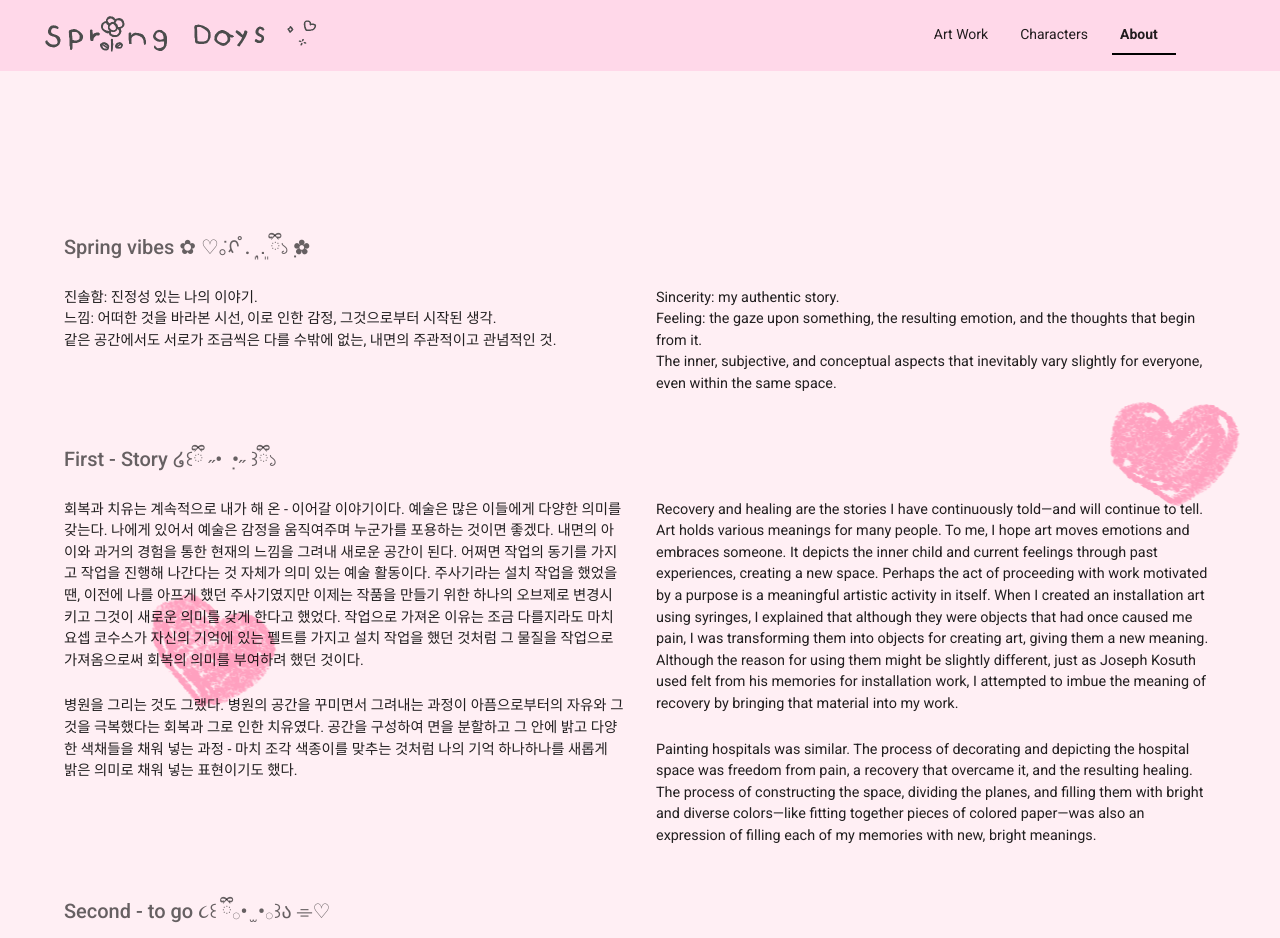
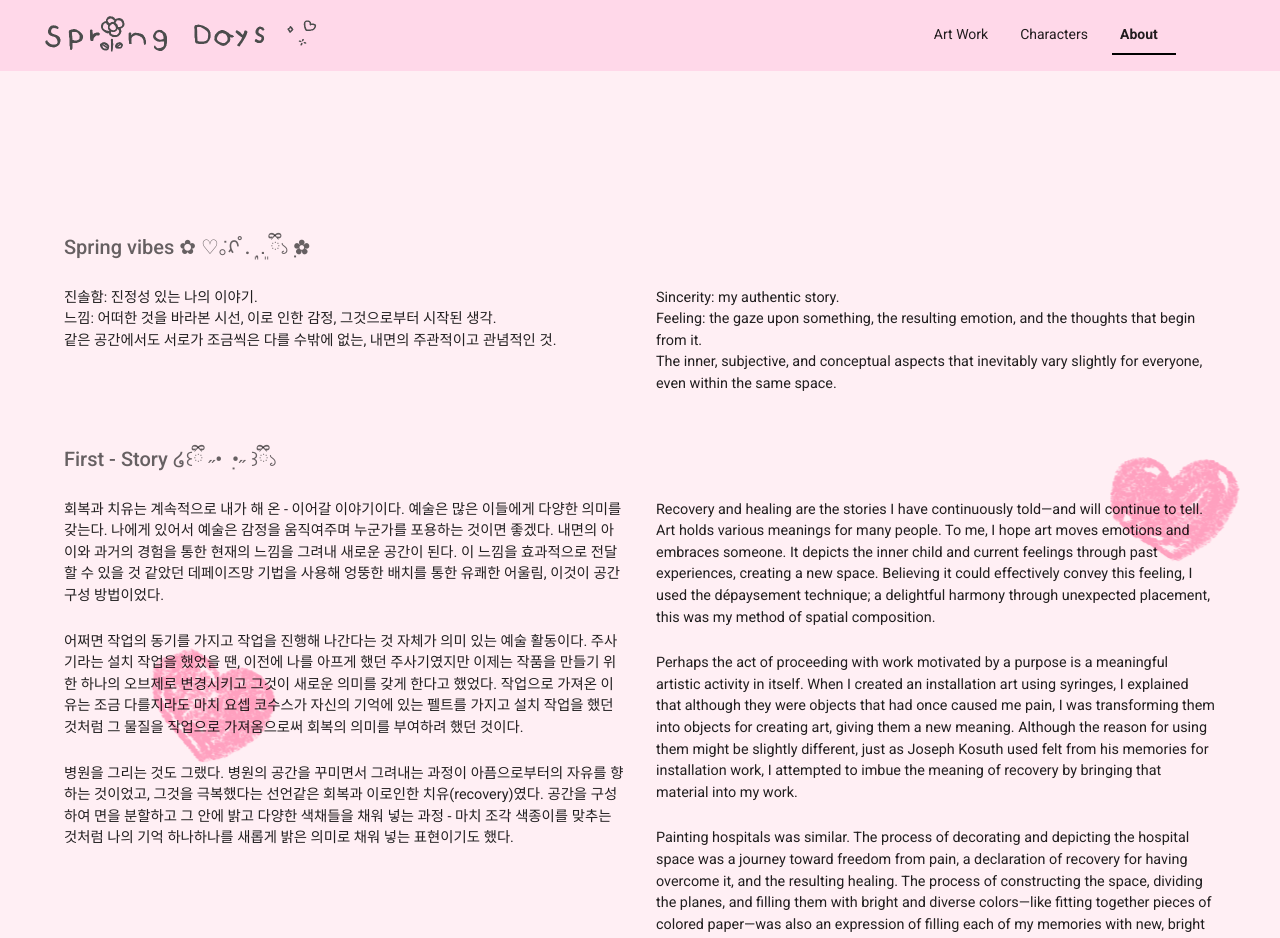
Before and after one commit to jaylee1021/springk_portfolio, a Next.js app: page /about in a window 1280 px wide. Shown: the top 938 px of the page. Built offline with nearby package versions, Linux system fonts and the light colour scheme; some icons are missing.

Commit message:
Updated about me with more info

```diff
--- a/src/components/About/AboutMe.tsx
+++ b/src/components/About/AboutMe.tsx
@@ -59,18 +59,24 @@ export default function AboutMe() {
                     <Grid container spacing={4}>
                         <Grid size={{ xs: 12, md: 6 }}>
                             <KrEnTypography variant="body1" sx={{ mb: 3 }}>
-                                회복과 치유는 계속적으로 내가 해 온 - 이어갈 이야기이다. 예술은 많은 이들에게 다양한 의미를 갖는다. 나에게 있어서 예술은 감정을 움직여주며 누군가를 포용하는 것이면 좋겠다. 내면의 아이와 과거의 경험을 통한 현재의 느낌을 그려내 새로운 공간이 된다. 어쩌면 작업의 동기를 가지고 작업을 진행해 나간다는 것 자체가 의미 있는 예술 활동이다. 주사기라는 설치 작업을 했었을 땐, 이전에 나를 아프게 했던 주사기였지만 이제는 작품을 만들기 위한 하나의 오브제로 변경시키고 그것이 새로운 의미를 갖게 한다고 했었다. 작업으로 가져온 이유는 조금 다를지라도 마치 요셉 코수스가 자신의 기억에 있는 펠트를 가지고 설치 작업을 했던 것처럼 그 물질을 작업으로 가져옴으로써 회복의 의미를 부여하려 했던 것이다.
+                                회복과 치유는 계속적으로 내가 해 온 - 이어갈 이야기이다. 예술은 많은 이들에게 다양한 의미를 갖는다. 나에게 있어서 예술은 감정을 움직여주며 누군가를 포용하는 것이면 좋겠다. 내면의 아이와 과거의 경험을 통한 현재의 느낌을 그려내 새로운 공간이 된다. 이 느낌을 효과적으로 전달 할 수 있을 것 같았던 데페이즈망 기법을 사용해 엉뚱한 배치를 통한 유쾌한 어울림, 이것이 공간구성 방법이었다.
+                            </KrEnTypography>
+                            <KrEnTypography variant="body1" sx={{ mb: 3 }}>
+                                어쩌면 작업의 동기를 가지고 작업을 진행해 나간다는 것 자체가 의미 있는 예술 활동이다. 주사기라는 설치 작업을 했었을 땐, 이전에 나를 아프게 했던 주사기였지만 이제는 작품을 만들기 위한 하나의 오브제로 변경시키고 그것이 새로운 의미를 갖게 한다고 했었다. 작업으로 가져온 이유는 조금 다를지라도 마치 요셉 코수스가 자신의 기억에 있는 펠트를 가지고 설치 작업을 했던 것처럼 그 물질을 작업으로 가져옴으로써 회복의 의미를 부여하려 했던 것이다.
                             </KrEnTypography>
                             <KrEnTypography variant="body1">
-                                병원을 그리는 것도 그랬다. 병원의 공간을 꾸미면서 그려내는 과정이 아픔으로부터의 자유와 그것을 극복했다는 회복과 그로 인한 치유였다. 공간을 구성하여 면을 분할하고 그 안에 밝고 다양한 색채들을 채워 넣는 과정 - 마치 조각 색종이를 맞추는 것처럼 나의 기억 하나하나를 새롭게 밝은 의미로 채워 넣는 표현이기도 했다.
+                                병원을 그리는 것도 그랬다. 병원의 공간을 꾸미면서 그려내는 과정이 아픔으로부터의 자유를 향하는 것이었고, 그것을 극복했다는 선언같은 회복과 이로인한 치유(recovery)였다. 공간을 구성하여 면을 분할하고 그 안에 밝고 다양한 색채들을 채워 넣는 과정 - 마치 조각 색종이를 맞추는 것처럼 나의 기억 하나하나를 새롭게 밝은 의미로 채워 넣는 표현이기도 했다.
                             </KrEnTypography>
                         </Grid>
                         <Grid size={{ xs: 12, md: 6 }}>
                             <KrEnTypography variant="body1" sx={{ mb: 3 }}>
-                                Recovery and healing are the stories I have continuously told—and will continue to tell. Art holds various meanings for many people. To me, I hope art moves emotions and embraces someone. It depicts the inner child and current feelings through past experiences, creating a new space. Perhaps the act of proceeding with work motivated by a purpose is a meaningful artistic activity in itself. When I created an installation art using syringes, I explained that although they were objects that had once caused me pain, I was transforming them into objects for creating art, giving them a new meaning. Although the reason for using them might be slightly different, just as Joseph Kosuth used felt from his memories for installation work, I attempted to imbue the meaning of recovery by bringing that material into my work.
+                                Recovery and healing are the stories I have continuously told—and will continue to tell. Art holds various meanings for many people. To me, I hope art moves emotions and embraces someone. It depicts the inner child and current feelings through past experiences, creating a new space. Believing it could effectively convey this feeling, I used the dépaysement technique; a delightful harmony through unexpected placement, this was my method of spatial composition.
+                            </KrEnTypography>
+                            <KrEnTypography variant="body1" sx={{ mb: 3 }}>
+                                Perhaps the act of proceeding with work motivated by a purpose is a meaningful artistic activity in itself. When I created an installation art using syringes, I explained that although they were objects that had once caused me pain, I was transforming them into objects for creating art, giving them a new meaning. Although the reason for using them might be slightly different, just as Joseph Kosuth used felt from his memories for installation work, I attempted to imbue the meaning of recovery by bringing that material into my work.
                             </KrEnTypography>
                             <KrEnTypography variant="body1">
-                                Painting hospitals was similar. The process of decorating and depicting the hospital space was freedom from pain, a recovery that overcame it, and the resulting healing. The process of constructing the space, dividing the planes, and filling them with bright and diverse colors—like fitting together pieces of colored paper—was also an expression of filling each of my memories with new, bright meanings.
+                                Painting hospitals was similar. The process of decorating and depicting the hospital space was a journey toward freedom from pain, a declaration of recovery for having overcome it, and the resulting healing. The process of constructing the space, dividing the planes, and filling them with bright and diverse colors—like fitting together pieces of colored paper—was also an expression of filling each of my memories with new, bright meanings.
                             </KrEnTypography>
                         </Grid>
                     </Grid>
@@ -82,7 +88,7 @@ export default function AboutMe() {
                     <Grid container spacing={4}>
                         <Grid size={{ xs: 12, md: 6 }}>
                             <KrEnTypography variant="body1">
-                                그 다음에는 치유와 회복의 이미지들을 담기 시작했다. 아이스크림 - 우는 아이들에게 아이스크림 같은 달콤한 간식을 건넸을 때 기분이 나아지고 울음을 그치는 그런 달콤하고 다정한 것들. 그래서 도넛 박스에, 커피 투고 캐리어에, 휘핑크림 위에 담고 놓아 순간의 쉼이 될 수 있길, 저기압된 기분이 한층 밝아질 수 있길 바랐다. 손에서 손으로 전달할 수 있는 것들을 그려 - 마음을 전하고, 위로를 건네려 하는 손길 같은. ♥
+                                그 다음에는 치유와 회복의 이미지들을 담기 시작했다. 아이스크림 - 우는 아이들에게 아이스크림 같은 달콤한 간식을 건넸을 때 기분이 나아지고 울음을 그치는 그런 달콤하고 다정한 것들. 그래서 도넛 박스에, 커피 투고 캐리어에, 휘핑크림 위에 담고 놓아 순간의 쉼(rest)이 될 수 있길, 저기압된 기분이 한층 밝아질 수 있길 바랐다. 손에서 손으로 전달할 수 있는 것들을 그려 - 마음을 전하고, 위로를 건네려 하는 손길 같은. ♥
                             </KrEnTypography>
                         </Grid>
                         <Grid size={{ xs: 12, md: 6 }}>
```
